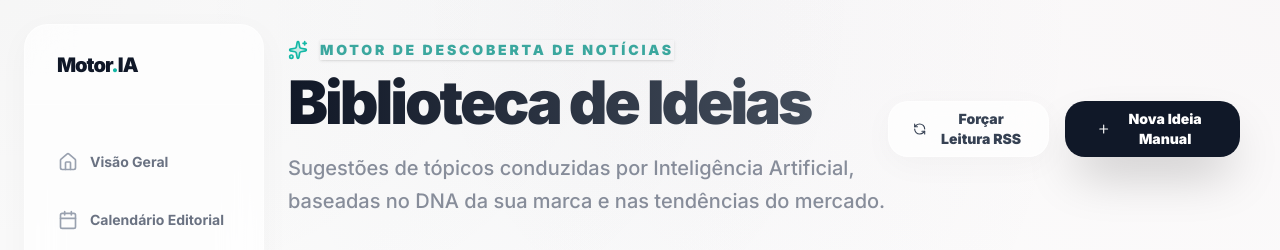
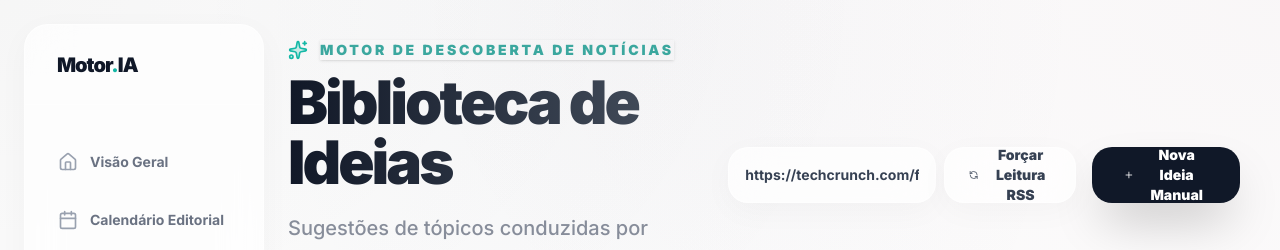
Before and after one commit to estivaletetobias-svg/social-midia-tobias, a Next.js app: page /dashboard/ideas in a window 1280 px wide. Shown: the top 250 px of the page. Built offline with nearby package versions, Linux system fonts and the light colour scheme; no server answers; the database is empty.

Commit message:
fix: Add RSS Feed URL input and prevent hallucinated scientific sources in AI copy

```diff
--- a/src/app/dashboard/ideas/page.tsx
+++ b/src/app/dashboard/ideas/page.tsx
@@ -5,6 +5,7 @@ import { Search, Plus, Sparkles, Zap, CheckCircle2, XCircle, RefreshCcw } from "
 
 export default function IdeasLibrary() {
     const [isSyncing, setIsSyncing] = useState(false);
+    const [rssUrl, setRssUrl] = useState("https://techcrunch.com/feed/");
     const [topics, setTopics] = useState<any[]>([]);
     const [isLoading, setIsLoading] = useState(true);
     const [isApproveLoading, setIsApproveLoading] = useState<Record<string, boolean>>({});
@@ -92,7 +93,7 @@ export default function IdeasLibrary() {
             const res = await fetch('/api/discovery/sync-rss', {
                 method: 'POST',
                 headers: { 'Content-Type': 'application/json' },
-                body: JSON.stringify({ feedUrl: 'https://techcrunch.com/feed/' })
+                body: JSON.stringify({ feedUrl: rssUrl })
             });
             const data = await res.json();
             if (data.success) {
@@ -144,7 +145,14 @@ export default function IdeasLibrary() {
                         Sugestões de tópicos conduzidas por Inteligência Artificial, baseadas no DNA da sua marca e nas tendências do mercado.
                     </p>
                 </div>
-                <div className="flex items-center space-x-4">
+                <div className="flex flex-col md:flex-row items-center gap-4">
+                    <div className="flex items-center space-x-2">
+                        <input
+                            value={rssUrl}
+                            onChange={(e) => setRssUrl(e.target.value)}
+                            placeholder="URL do RSS (ex: g1.globo...)"
+                            className="h-14 px-4 w-52 glass-panel border border-white/60 text-sm font-bold text-gray-700 rounded-[20px] focus:outline-none focus:ring-2 focus:ring-primary-500/20 shadow-sm"
+                        />
                         <button
                             onClick={handleSyncRSS}
                             disabled={isSyncing}
@@ -153,6 +161,7 @@ export default function IdeasLibrary() {
                             <RefreshCcw className={`mr-3 h-5 w-5 ${isSyncing ? "animate-spin text-primary-500" : ""}`} />
                             {isSyncing ? "Lendo Notícias..." : "Forçar Leitura RSS"}
                         </button>
+                    </div>
                     <button
                         onClick={() => setIsModalOpen(true)}
                         className="h-14 px-8 bg-gray-900 text-white text-sm font-black rounded-[20px] shadow-2xl hover:bg-black transition-all flex items-center transform hover:-translate-y-1 hover:shadow-primary-500/25 duration-300"
--- a/src/services/content/ContentGenerationService.ts
+++ b/src/services/content/ContentGenerationService.ts
@@ -148,7 +148,7 @@ export class ContentGenerationService {
       - DO NOT use generic AI words (e.g., "In conclusion", "Moreover", "In today's digital landscape", "Navigating the complexities", emoji overload, "Em conclusão", "Cenário atual", "Mergulhe conosco").
       - Sound human, opinionated, and authoritative.
       - Use short sentences. Use active voice.
-      - If you are presenting scientific data, studies, or important facts, YOU MUST cite the source (e.g. "According to a 2023 study by Harvard...", or "[Fonte: Journal of Sports Science]").
+      - NEVER hallucinate or invent sources. If you mention scientific data, studies, or facts, you MUST cite REAL, EXISTING sources. If you don't know the exact source, do not quote the data, or use a placeholder like "[INSERIR FONTE REAL DO SEU ESTUDO]".
 
       Return strictly a JSON object matching this interface where ALL values are in Brazilian Portuguese (including imagePrompt and visualConcept):
       {
```
Lines whose indentation alone changed are shown as unchanged.
